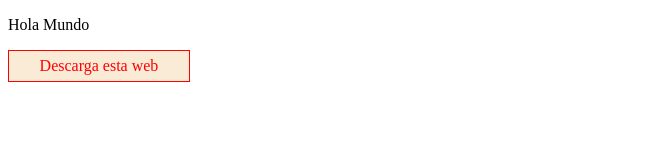
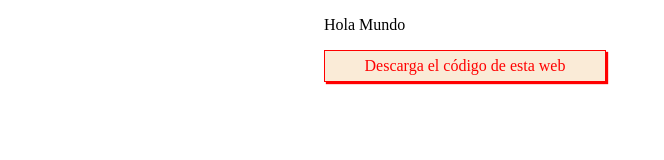
Before and after one commit to jesusapb2/Nicol-s, a plain HTML site: page index.html in a window 1280 px wide. Shown: the whole page, without its empty margins (0-664 px from the left). Drawn offline with Linux system fonts and the light colour scheme.

Commit message:
Hipervínculo escalable

```diff
--- a/index.html
+++ b/index.html
@@ -6,9 +6,14 @@
         <meta name="viewport" content="width=device-width, initial-scale=1.0" />
         <title>Document</title>
         <style>
+            #contenedor{
+                width: 50%;
+                margin: auto;
+            }
+            /* Pasar a botón un hipervínculo */
             a{
                 display: block;
-                width: 180px;
+                width: 280px;
                 height: 30px;
                 background-color:antiquewhite;
                 border: 1px solid red;
@@ -16,11 +21,21 @@
                 line-height: 30px;
                 text-decoration: none;
                 color: red;
+                box-shadow: 2px 2px 1px;
+            }
+            /*
+            a:hover{
+                transform: scale(0.5);
+            }*/
+            a:active{
+                transform: scale(1.5);
             }
         </style>
     </head>
     <body>
-        <p>Hola Mundo</p>
-        <a href="./index.html" download="index_descargado.html">Descarga esta web</a>
+        <div id="contenedor">
+            <p>Hola Mundo</p>
+            <a href="./index.html" download="index_descargado.html">Descarga el código de esta web</a>
+        </div>
     </body>
 </html>
```
